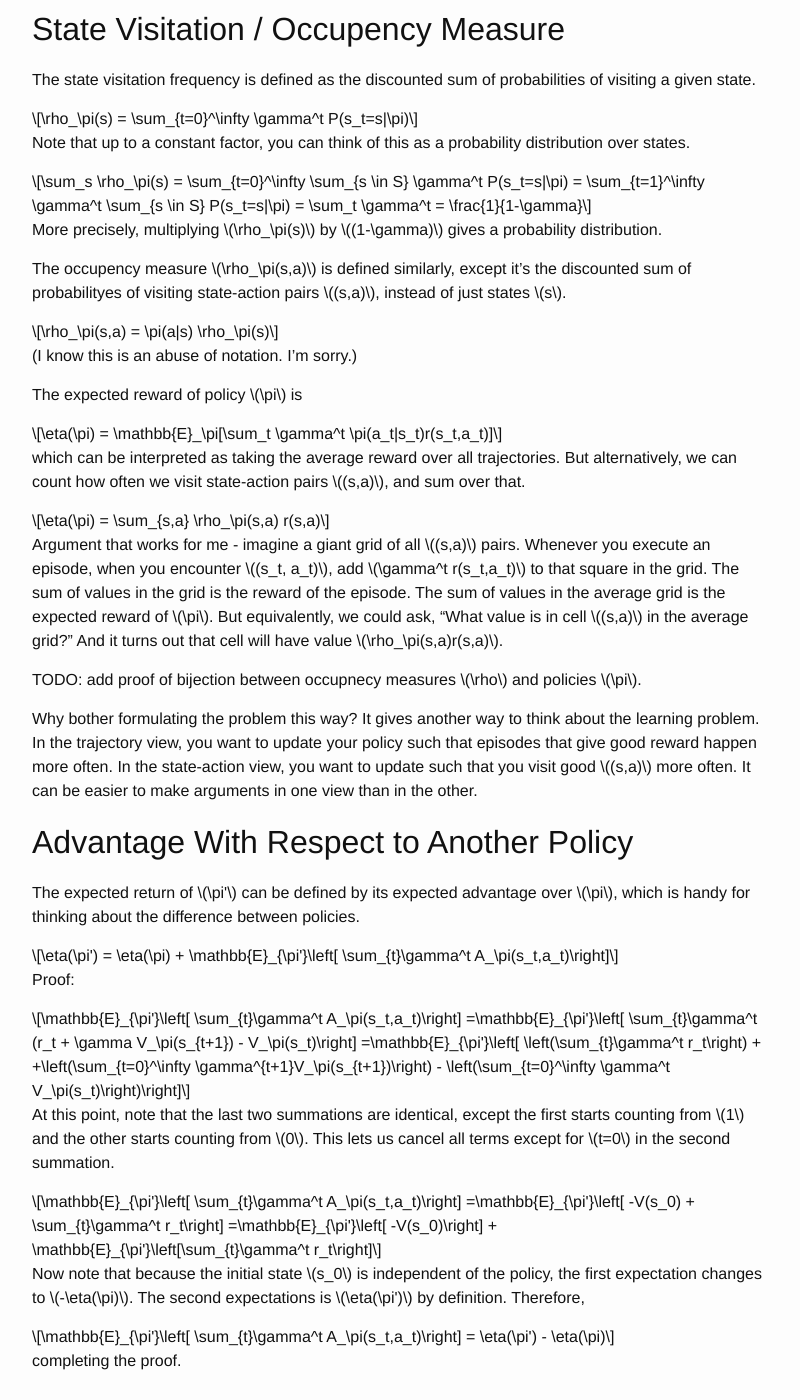
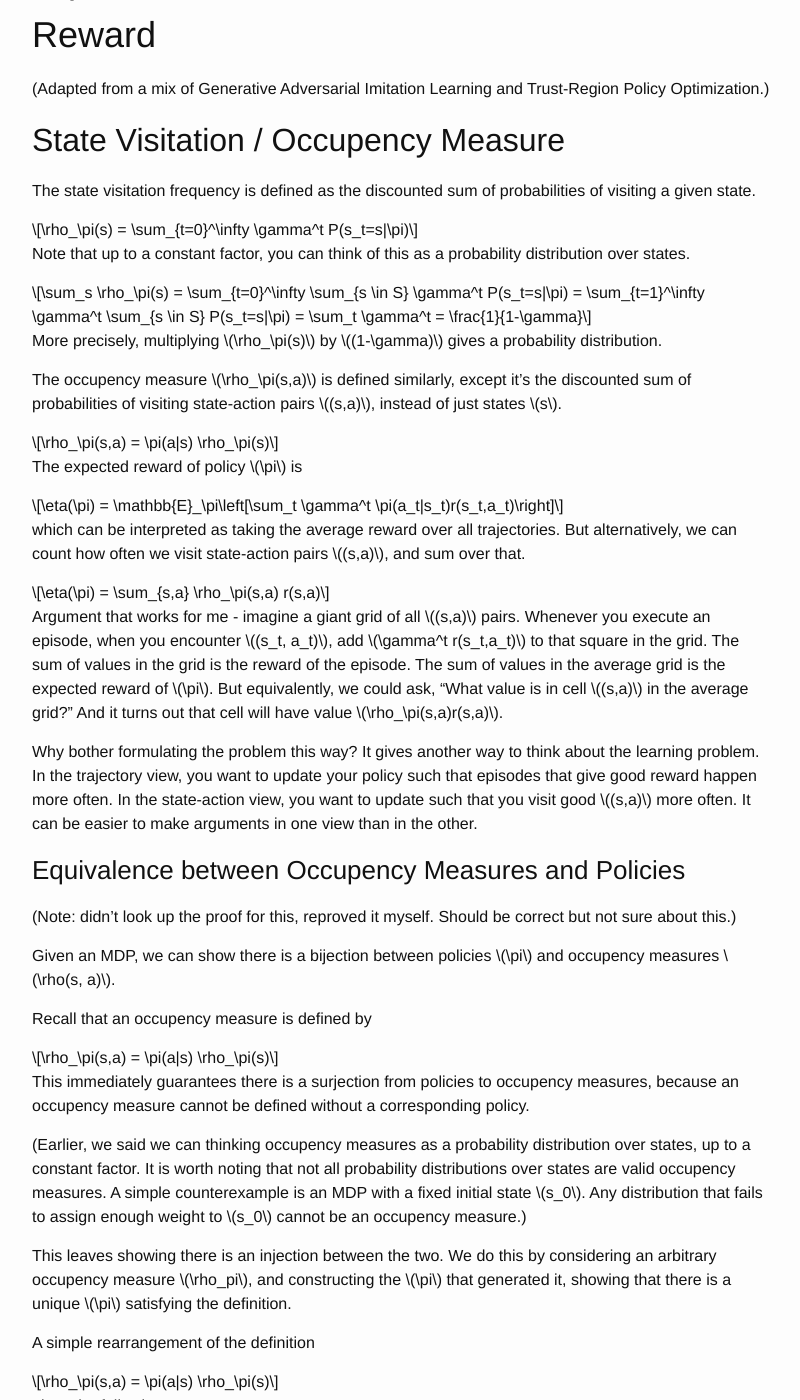
Before and after one commit to alexirpan/alexirpan.github.io, a Jekyll site: the page built from rl-derivations.markdown, in a window 1280 px wide and 1400 px high, scrolled down 6251 px. Shown: the whole window, without its empty margins (238-1038 px from the left). Built offline with Jekyll 4.4.1, drawn with Linux system fonts in a browser that asks for light colours; nearby versions of some CDN libraries; some of the changed text lies outside the part shown.

Commit message:
Revisiting this page

```diff
--- a/rl-derivations.markdown
+++ b/rl-derivations.markdown
@@ -5,14 +5,17 @@
 ---
 
 
-*Last updated May 24, 2017*
+*Last updated August 6, 2018*
 
 Place for me to store notes on reinforcement learning, with a
 focus on the details of the derivations.
 
-This is a draft, and will never be more than a draft.
-Intended as a reference for me, may not be legible to other people.
+This will never be more than a draft. It is intended as a personal
+reference, and may not be legible to other people.
 Only posting publicly in case other people find it useful.
+
+This plays very loose with summations vs integrals, I assume everything
+carries through between the discrete and continuous cases.
 
 TODO: Add paper links for where I first encountered these proofs,
 relevant papers, etc.
@@ -418,19 +421,17 @@
 probability distribution.
 
 The occupency measure $$\rho_\pi(s,a)$$ is defined similarly, except it's the
-discounted sum of probabilityes of visiting state-action pairs $$(s,a)$$,
+discounted sum of probabilities of visiting state-action pairs $$(s,a)$$,
 instead of just states $$s$$.
 
 $$
     \rho_\pi(s,a) = \pi(a|s) \rho_\pi(s)
 $$
 
-(I know this is an abuse of notation. I'm sorry.)
-
 The expected reward of policy $$\pi$$ is
 
 $$
-    \eta(\pi) = \mathbb{E}_\pi[\sum_t \gamma^t \pi(a_t|s_t)r(s_t,a_t)]
+    \eta(\pi) = \mathbb{E}_\pi\left[\sum_t \gamma^t \pi(a_t|s_t)r(s_t,a_t)\right]
 $$
 
 which can be interpreted as taking the average reward over all trajectories.
@@ -449,15 +450,73 @@
 "What value is in cell $$(s,a)$$ in the average grid?" And it turns out
 that cell will have value $$\rho_\pi(s,a)r(s,a)$$.
 
-TODO: add proof of bijection between occupnecy measures $$\rho$$
-and policies $$\pi$$.
-
 Why bother formulating the problem this way? It gives another way to think
 about the learning problem. In the trajectory view, you want to update
 your policy such that episodes that give good reward happen more often.
 In the state-action view, you want to update such that you visit
 good $$(s,a)$$ more often. It can be easier to make arguments
 in one view than in the other.
+
+### Equivalence between Occupency Measures and Policies
+
+(Note: didn't look up the proof for this, reproved it myself. Should be
+correct but not sure about this.)
+
+Given an MDP, we can show there is a bijection between policies $$\pi$$
+and occupency measures $$\rho(s, a)$$.
+
+Recall that an occupency measure is defined by
+
+$$
+    \rho_\pi(s,a) = \pi(a|s) \rho_\pi(s)
+$$
+
+This immediately guarantees there is a surjection from policies to occupency
+measures, because an occupency measure cannot be defined without a corresponding
+policy.
+
+(Earlier, we said we can thinking occupency measures as a probability distribution
+over states, up to a constant factor. It is worth noting that not all probability
+distributions over states are valid occupency measures. A simple counterexample
+is an MDP with a fixed initial state $$s_0$$. Any distribution that fails to
+assign enough weight to $$s_0$$ cannot be an occupency measure.)
+
+This leaves showing there is an injection between the two. We do this by
+considering an arbitrary occupency measure $$\rho_pi$$, and constructing the
+$$\pi$$ that generated it, showing that there is a unique $$\pi$$ satisfying
+the definition.
+
+A simple rearrangement of the definition
+
+$$
+    \rho_\pi(s,a) = \pi(a|s) \rho_\pi(s)
+$$
+
+gives the following.
+
+$$
+    \pi(a|s) = \frac{\rho_\pi(s,a)}{\rho_\pi(s)}
+$$
+
+Now we use a sneaky trick. Note
+
+* That the sum of this over all $$a$$ must equal $$1$$, because $$\pi(a|s)$$ is
+a probability distribution.
+* That the denominator of this expression does not depend on $$a$$.
+
+We therefore have
+
+$$
+    \sum_a \pi(a|s) = 1 = \frac{\sum_a \rho_pi(s,a)}{\rho_\pi(s)}
+$$
+
+We get $$\rho_\pi(s) = \sum_a \rho_\pi(s,a )$$, giving
+
+$$
+    \pi(a|s) = \frac{\rho_\pi(s,a)}{\sum_a \rho_pi(s, a)}
+$$
+
+The policy satisfying this equality must be unique.
 
 
 ## Advantage With Respect to Another Policy
@@ -500,6 +559,32 @@
 $$
 
 completing the proof.
+
+# Off-Policy Policy Gradient Through Importance Sampling
+
+When deriving policy gradient, we assume we always collect data from the
+currently learned policy. This is required to get an unbiased estimator of the
+gradient.
+
+Let's suppose this isn't the case. To retrieve an unbiased estimator, we can
+use importance sampling. By convention, let $$\mu$$ be the policy that collected
+our data, and $$\pi$$ be the current learned policy. Then the importance
+sampled gradient is
+
+$$
+    g = \left(\prod_t \rho_t \right)\sum_i \mathbb{E}\left[R_{i:\infty} \nabla_\theta \log \pi_\theta(a_i|s_i)\right]
+$$
+
+where $$\rho_t = \frac{\pi(a_t|s_t)}{\mu(a_t|s_t)}$$. The product of $$\rho_t$$
+across all $$t$$ gives the importance sampling weight for generating episode
+$$\tau$$ by acting according to $$\pi$$ instead of $$\mu$$.
+
+The importance weights are unbounded, which can lead to very high variance.
+There are some approaches to avoid having an exploding one. One is to truncate
+the product to only be over the first $$k$$ steps of the episode. Another is to
+compute the sum of importance weights over the entire dataset, then normalize each
+weight by dividing by the sum. This at least upper-bounds the importance sampling
+weights by $$1$$.
 
 # Q-Prop
 
```
Also changed, not shown: other parts of rl-derivations.markdown (+0 -2 lines).
